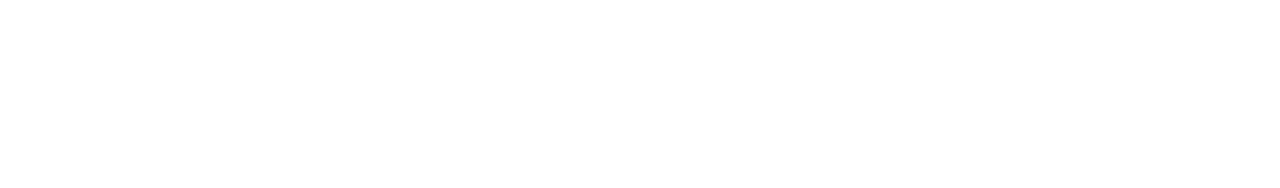
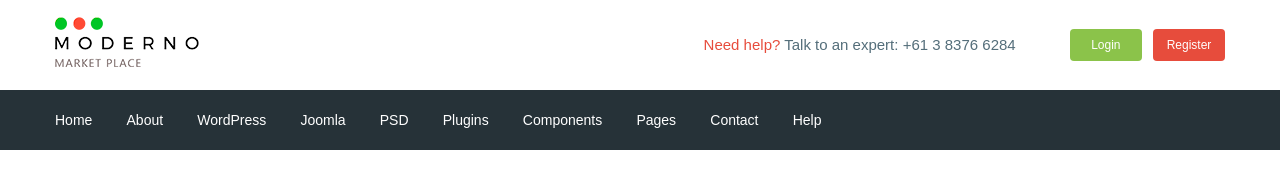
Before and after one commit to s-plotnikov/moderno, a website: page app/index.html in a window 1280 px wide. Drawn offline with nearby package versions, Linux system fonts and the light colour scheme; files that its build step writes are made by us from their sources.

Commit message:
added header

```diff
--- a/app/index.html
+++ b/app/index.html
@@ -1,17 +1,102 @@
 <!DOCTYPE html>
 <html lang="en">
+
 <head>
     <meta charset="UTF-8">
     <meta name="viewport" content="width=device-width, initial-scale=1.0">
     <title>Document</title>
+    <link href="https://fonts.googleapis.com/css2?family=Roboto:ital,wght@0,500;1,700&display=swap" rel="stylesheet">
     <link rel="stylesheet" href="css/libs.min.css">
     <link rel="stylesheet" href="css/style.min.css">
-    </head>
+</head>
+
 <body>
+    <header class="header">
+        <div class="header__top">
+            <div class="container">
+                <div class="header__top-inner">
+                    <div class="header__logo">
+                        <a href="#">
+                            <img src="images/logo.png" alt="">
+                        </a>
+                    </div>
+                    <div class="header__text">
+                        <a href="#"><span>Need help?</span></a> Talk to an expert: <a class="header__phone"
+                            href="tel=61383766284">+61 3 8376 6284</a>
+                    </div>
+                    <div class="header__box">
+                        <a class="basket" href="#"></a>
+                        <a class="header__btn header__btn-login" href="">Login</a>
+                        <a class="header__btn header__btn-register" href="">Register</a>
+                    </div>
+                </div>
+            </div>
+        </div>
+        <div class="header__menu">
+            <div class="container">
+                <nav class="menu">
+                    <ul class="menu__list">
+                        <li>
+                            <a href="#">
+                                Home
+                            </a>
+                        </li>
+                        <li>
+                            <a href="#">
+                                About
+                            </a>
+                        </li>
+                        <li>
+                            <a href="#">
+                                WordPress
+                            </a>
+                        </li>
+                        <li>
+                            <a href="#">
+                                Joomla
+                            </a>
+                        </li>
+                        <li>
+                            <a href="#">
+                                PSD
+                            </a>
+                        </li>
+                        <li>
+                            <a href="#">
+                                Plugins
+                            </a>
+                        </li>
+                        <li>
+                            <a href="#">
+                                Components
+                            </a>
+                        </li>
+                        <li>
+                            <a href="#">
+                                Pages
+                            </a>
+                        </li>
+                        <li>
+                            <a href="#">
+                                Contact
+                            </a>
+                        </li>
+                        <li>
+                            <a href="#">
+                                Help
+                            </a>
+                        </li>
+                    </ul>
+                </nav>
+            </div>
+        </div>
+
+    </header>
 
 
     <script src="https://ajax.googleapis.com/ajax/libs/jquery/3.4.1/jquery.min.js"></script>
     <script src="js/libs.min.js"></script>
     <script src="js/main.min.js"></script>
 </body>
+
 </html>
--- /dev/null
+++ b/app/scss/_fonts.scss
@@ -0,0 +1,7 @@
+@font-face{
+    font-family: 'Roboto-Regular', sans-serif;
+    src: url('../fonts/Roboto-Regular.woff2') format('woff2'),
+         url('../fonts/Roboto-Regular.woff') format('woff');
+    font-weight: 400;
+    font-display: swap;
+}
--- /dev/null
+++ b/app/scss/_global.scss
@@ -0,0 +1,32 @@
+html{
+    box-sizing: border-box;
+}
+*,
+*::before,
+*::after{
+    box-sizing: inherit;
+}
+a{
+    display: inline-block;
+    text-decoration: none;
+    color: $text;
+}
+ul,
+li{
+    margin: 0;
+    padding: 0;
+    list-style: none;
+}
+body{
+    font-family: 'Roboto-Regular', sans-serif;
+    font-weight: 400;
+    font-size: 15px;
+    color: $text;
+    line-height: 24px;
+}
+
+.container{
+    max-width: 1200px;
+    margin: 0 auto;
+    padding: 0 15px;
+}
--- /dev/null
+++ b/app/scss/_vars.scss
@@ -0,0 +1,4 @@
+$text: #546e7a;
+$red: #e74c3c;
+$green: #8bc34a;
+$bg: #263238;
--- a/app/scss/style.scss
+++ b/app/scss/style.scss
@@ -1,11 +1,52 @@
-html{
-    box-sizing: border-box;
+@import 'vars';
+@import 'global';
+@import 'fonts';
+
+.header__top-inner{
+    display: flex;
+    justify-content: space-between;
+    height: 90px;
+    align-items: center;
 }
-*,
-*::before,
-*::after{
-    box-sizing: inherit;
+.header__text{
+    margin-left: auto;
+    margin-right: 50px;
+    span{
+        color: $red;
+    }
 }
-.box{
+.header__btn{
+    padding: 4px;
+    width: 72px;
+    border-radius: 4px;
+    text-align: center;
+    color: #ffffff;
+    font-size: 12px;
+}
+.header__btn-login{
+    background-color: $green;
+}
+.header__btn-register{
+    background-color: $red;
+    margin-left: 7px;
+}
+.header__menu{
+    background-color: $bg;
+}
+.menu{
     display: flex;
+    align-items: center;
+    height: 60px;
 }
+.menu__list{
+    li{
+        display: inline-block;
+        & + li{
+            margin-left: 30px;
+        }
+    }
+    a{
+        color: #ffffff;
+        font-size: 14px;
+    }
+}
--- a/gulpfile.js
+++ b/gulpfile.js
@@ -8,7 +8,7 @@ let gulp = require('gulp'),
     cssmin = require('gulp-cssmin');
 
 gulp.task('sass', function(){
-    return gulp.src('app/scss/style.scss')
+    return gulp.src('app/scss/**/*.scss')
            .pipe(sass({outputStyle: 'compressed'}))
            .pipe(rename({suffix: '.min'}))
            .pipe(autoprefixer({
@@ -58,7 +58,7 @@ gulp.task('browser-sync', function() {
 });
 
 gulp.task('watch', function(){
-    gulp.watch('app/scss/style.scss', gulp.parallel('sass'))
+    gulp.watch('app/scss/**/*.scss', gulp.parallel('sass'))
     gulp.watch('app/*.html', gulp.parallel('html'))
     gulp.watch('app/js/*.js', gulp.parallel('js'))
 });
```
Also changed, not shown: app/fonts/Roboto-Regular.woff (added), app/fonts/Roboto-Regular.woff2 (added), app/images/logo.png (added).
